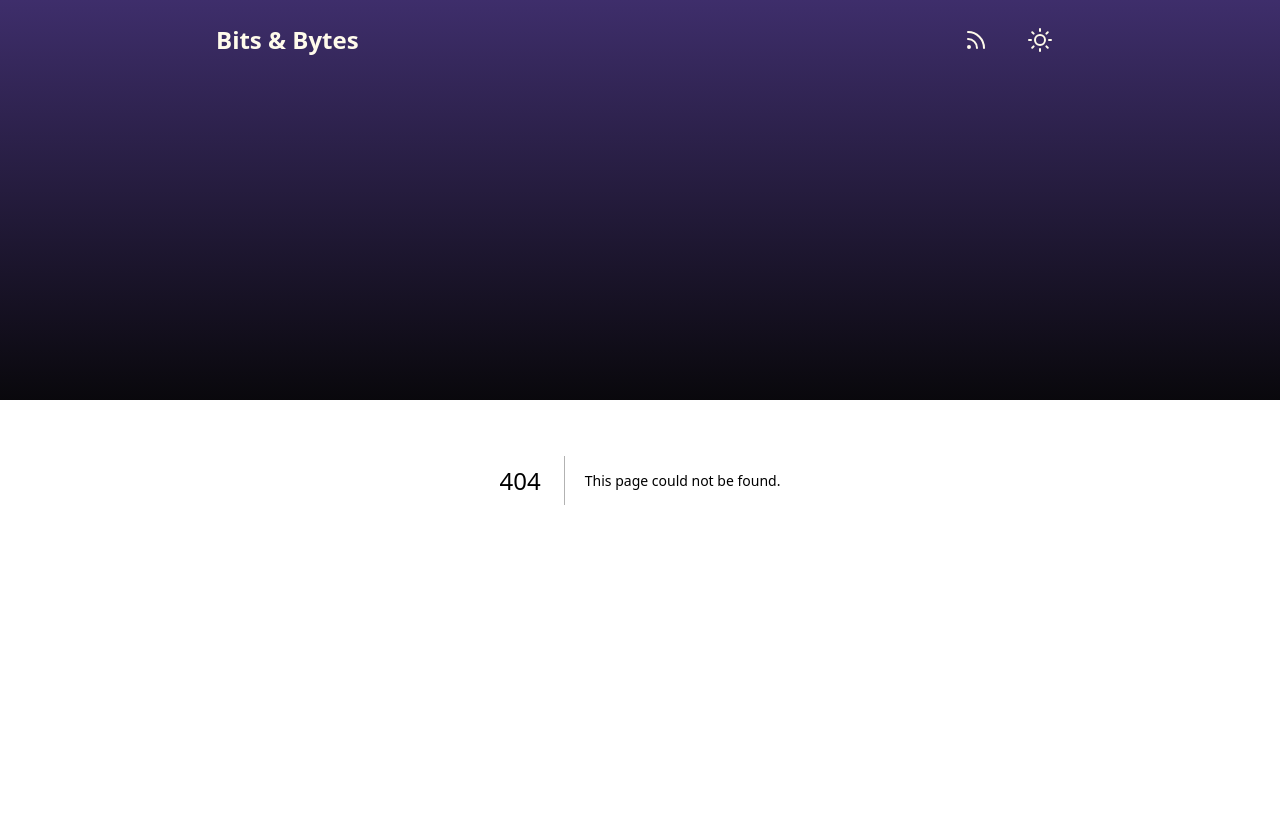
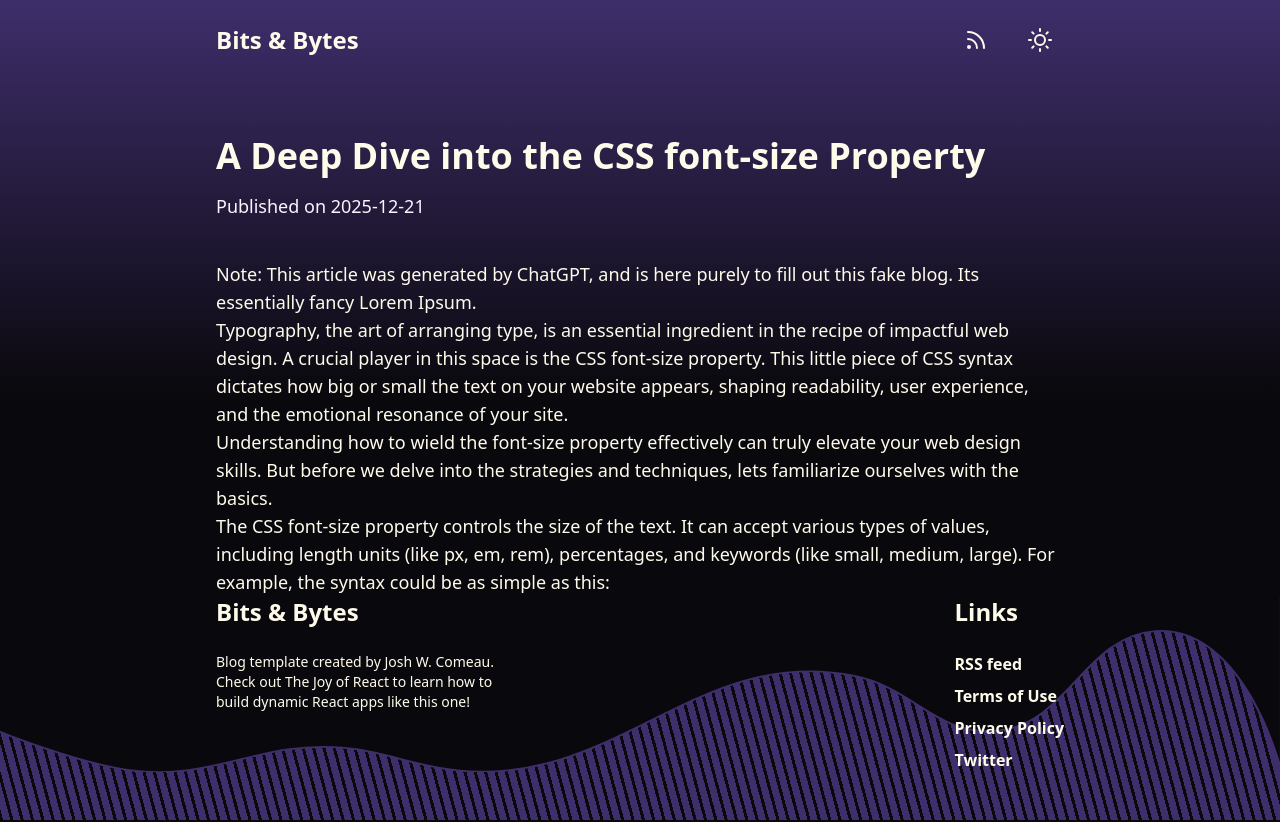
Before and after one commit to Lam-Big-Water/sam-blog-v2, a Next.js app: page /posts in a window 1280 px wide. Before the commit this address had no page. Shown: the top 822 px of the page. Built offline with nearby package versions, Linux system fonts and the light colour scheme.

Commit message:
all uis are created

```diff
--- a/src/app/_components/card.tsx
+++ b/src/app/_components/card.tsx
@@ -1,16 +1,32 @@
-import React from "react";
+import { format } from "date-fns";
+import Link from "next/link";
 
-const Card = () => {
+interface PostType {
+  slug: string;
+  title: string;
+  abstract: string;
+  publishedOn: string;
+}
+
+const Card = ({ slug, title, abstract, publishedOn }: PostType) => {
+  const href = `/${slug}`;
+  const humanizeDate = format(new Date(publishedOn), "MMMM do, yyyy");
   return (
     <div className="p-4 border bg-black">
       <h3 className="text-3xl font-bold text-amber-50 py-2">
-        <a href="#">Understanding the JavaScript Modulo Operator</a>
+        <Link href={href}>{title}</Link>
       </h3>
-      <small className="text-purple-300 font-bold text-lg py-2">September 7th, 2023</small>
+      <time
+        dateTime={publishedOn}
+        className="text-purple-300 font-bold text-lg py-2"
+      >
+        {humanizeDate}
+      </time>
       <p className="text-amber-50 font-bold py-2">
-        One of the most commonly-misunderstood operators is Modulo (%). In this
-        tutorial, we will unpack exactly what this little bugger does, and learn
-        how it can help us solve practical problems. <a className="underline decoration-amber-300" href="#">Continue reading →</a>
+        {abstract}
+        <Link className="underline decoration-amber-300" href={href}>
+          Continue reading →
+        </Link>
       </p>
     </div>
   );
--- /dev/null
+++ b/src/app/_components/post.tsx
@@ -0,0 +1,38 @@
+import React from "react";
+import PostHero from "./postHero";
+
+const Post = () => {
+  return (
+    <div className="max-w-220 w-full m-auto px-4">
+      <PostHero
+        title="A Deep Dive into the CSS font-size Property"
+        publishedOn="2025-12-21"
+      />
+      <p className="text-lg font-medium text-amber-50">
+        {" "}
+        Note: This article was generated by ChatGPT, and is here purely to fill
+        out this fake blog. Its essentially fancy Lorem Ipsum.
+      </p>
+      <p className="text-lg font-medium text-amber-50">
+        Typography, the art of arranging type, is an essential ingredient in the
+        recipe of impactful web design. A crucial player in this space is the
+        CSS font-size property. This little piece of CSS syntax dictates how big
+        or small the text on your website appears, shaping readability, user
+        experience, and the emotional resonance of your site.
+      </p>
+      <p className="text-lg font-medium text-amber-50">
+        Understanding how to wield the font-size property effectively can truly
+        elevate your web design skills. But before we delve into the strategies
+        and techniques, lets familiarize ourselves with the basics.
+      </p>
+      <p className="text-lg font-medium text-amber-50">
+        The CSS font-size property controls the size of the text. It can accept
+        various types of values, including length units (like px, em, rem),
+        percentages, and keywords (like small, medium, large). For example, the
+        syntax could be as simple as this:
+      </p>{" "}
+    </div>
+  );
+};
+
+export default Post;
--- /dev/null
+++ b/src/app/_components/postHero.tsx
@@ -0,0 +1,17 @@
+import React from 'react'
+
+interface PostType {
+    title: string;
+    publishedOn: string;
+}
+
+const PostHero = ({title, publishedOn}: PostType) => {
+  return (
+    <div className='py-10'>
+        <h1 className='text-4xl text-amber-50 font-black py-4'>{title}</h1>
+        <time className='text-purple-50 text-lg' dateTime={publishedOn}>Published on {publishedOn}</time>
+    </div>
+  )
+}
+
+export default PostHero
--- a/src/app/layout.tsx
+++ b/src/app/layout.tsx
@@ -30,7 +30,9 @@ export default function RootLayout({
         className={`${geistSans.variable} ${geistMono.variable} antialiased`}
       >
         <Header />
+        <main className="relative">
         {children}
+        </main>
         <Footer />
       </body>
     </html>
--- a/src/app/page.tsx
+++ b/src/app/page.tsx
@@ -3,10 +3,12 @@ import Card from "./_components/card";
 
 const Home = () => {
   return (
-    <div className="relative w-full h-screen flex justify-center p-8 text-amber-50 font-medium">
+    <div className="w-full max-w-220 py-16 px-8 m-auto flex flex-col items-center text-amber-50 font-medium">
       <div className="flex flex-col items-center gap-6">
-        <h2 className="text-2xl font-black">Latest Content:</h2>
-        <Card />
+        <h2 className="text-2xl font-black mt-4 mb-4">Latest Content:</h2>
+        <Card slug="example" title="Understanding the JavaScript Modulo Operator" abstract="One of the most commonly-misunderstood operators is Modulo (%). In this
+        tutorial, we will unpack exactly what this little bugger does, and learn
+        how it can help us solve practical problems." publishedOn="2025-12-21"/>
       </div>
     </div>
   );
--- /dev/null
+++ b/src/app/posts/page.tsx
@@ -0,0 +1,12 @@
+import React from 'react'
+import Post from '../_components/post'
+
+const page = () => {
+  return (
+    <div>
+        <Post />
+    </div>
+  )
+}
+
+export default page
```
